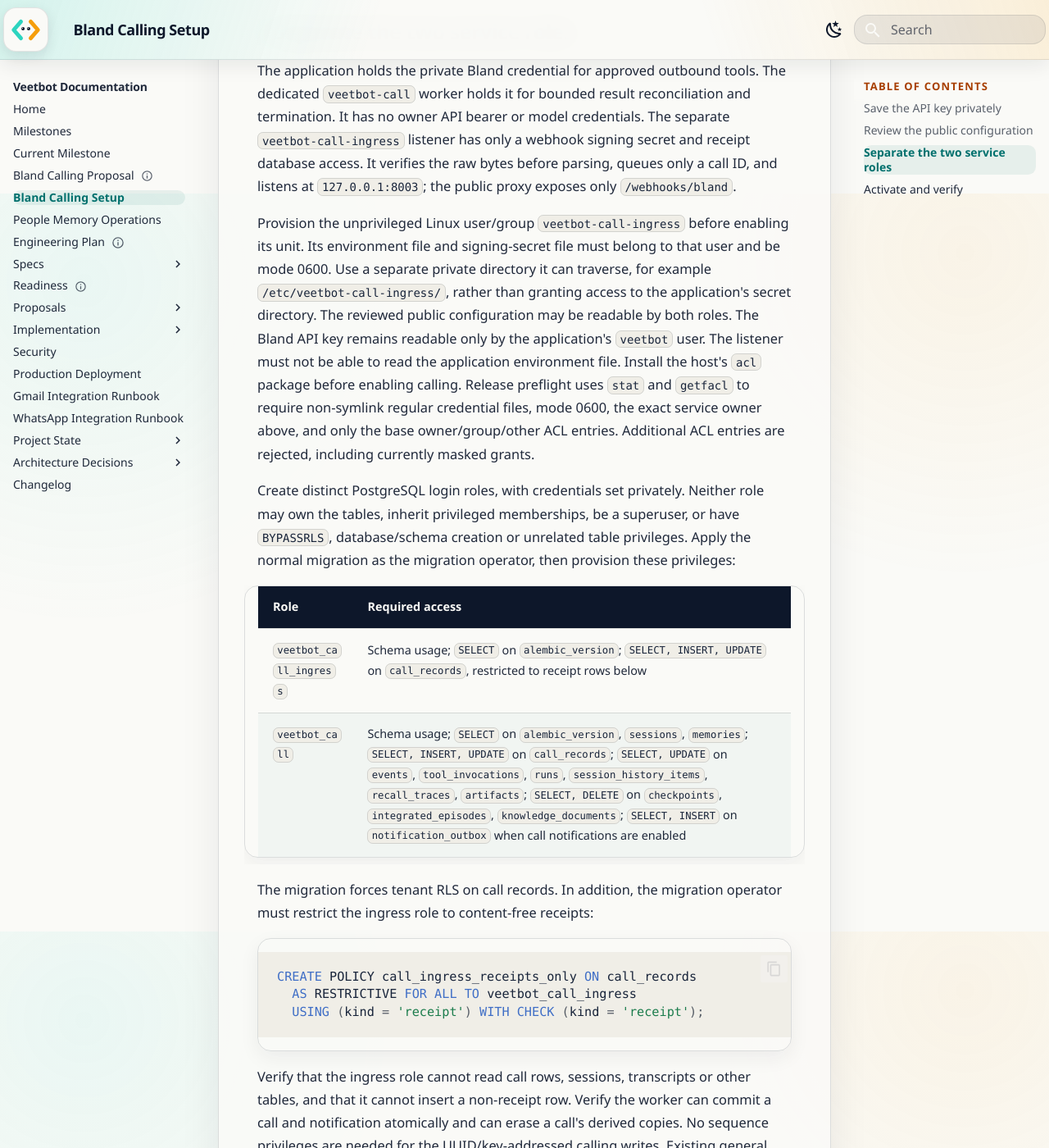
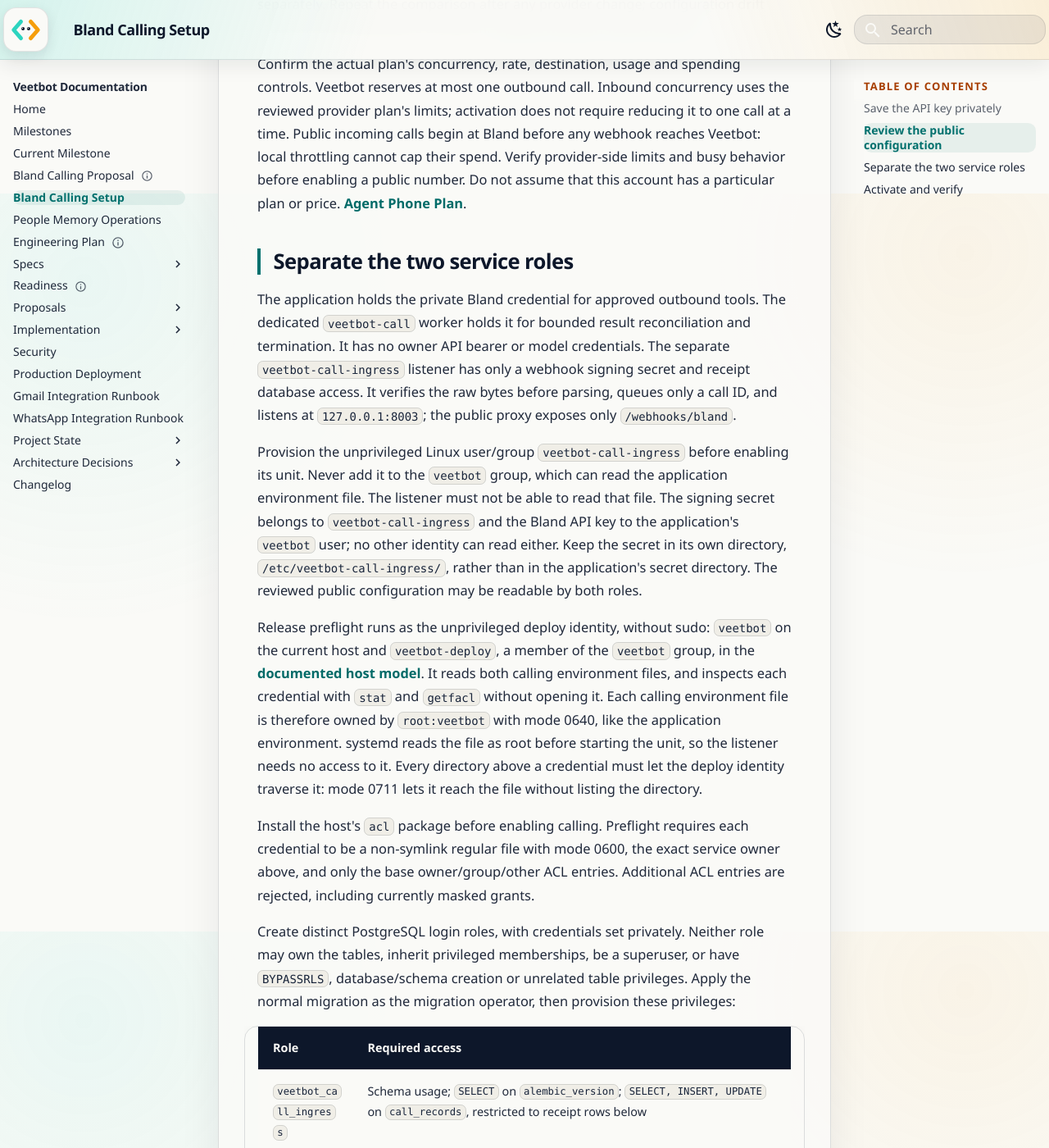
Before and after one commit to avitus/veetbot, an MkDocs documentation site: the page built from docs/bland-setup.md, in a window 1280 px wide and 1400 px high, scrolled down 2464 px. Shown: the whole window at 82% size. Built offline with MkDocs 1.6.1 and Material for MkDocs 9.7.7, drawn with Linux system fonts in a browser that asks for light colours; some of the changed text lies outside the part shown.

Commit message:
Make the Bland setup permissions pass the unprivileged release preflight
The calling preflight in deploy/app/release.sh runs as the deploy user
without sudo: it reads both calling role environments and stats each
credential. docs/bland-setup.md made the listener's environment
listener-owned with mode 0600 and its secret directory private, so
production release 1d7d830 (CircleCI deploy-app job 4118) failed with
"Permission denied" followed by a misleading "calling role
AGENT_CALL_ENABLED must match the application environment". In the
documented veetbot-deploy model, the veetbot-owned mode-0600 call
environment and a mode-0700 key directory would fail the same way.

Keep the sudo contract unchanged and prescribe root:veetbot mode-0640
calling environments, like the application environment. systemd reads
them as root, so the listener needs no access to its own file.
Credential directories become traverse-only (0711). Credentials stay
mode 0600, owned by their service, with base ACL entries only. The
listener stays outside the veetbot group. The guide now carries these
as commands, and the decision is recorded in docs/plan/bland-calling.md.

The preflight now names an unreadable role environment or an
untraversable credential directory. The release test replays the
guide's commands against a private /etc, then releases as veetbot-deploy
and as veetbot. Each fixture gets the owner-class bits its prescribed
owner, group and mode grant that identity. Layouts from the earlier
guidance must fail with the new diagnostics before any service change.

Reading-Lane: A
Co-Authored-By: Claude Opus 5 <noreply@anthropic.com>
Glen-Conversation: 6eaaad3a-a191-47b0-80b6-b0df4880a98d

````diff
--- a/docs/bland-setup.md
+++ b/docs/bland-setup.md
@@ -18,6 +18,18 @@ The hidden prompt creates a mode-0600 file and refuses to overwrite an existing
 file or symlink. Do not put the key in chat, shell arguments, source control or
 the public profile. Set `BLAND_API_KEY_FILE` to that path in the application and
 call worker environments. Inline `BLAND_API_KEY` is rejected.
+
+On the production host, save the key in the existing traverse-only secret
+directory, which is the path in the example environment:
+
+```bash
+sudo /opt/veetbot/current/.venv/bin/python -m bland_mcp bootstrap \
+  --output-file /etc/veetbot/secrets/bland-api-key
+```
+
+The command creates a missing parent directory with mode 0700. The release
+preflight cannot traverse such a directory (see
+[the service roles](#separate-the-two-service-roles)).
 
 Inspect the account's numbers in the Bland dashboard first. Do not buy a number
 automatically. Confirm the selected number belongs to the same account as the
@@ -97,15 +109,28 @@ database access. It verifies the raw bytes before parsing, queues only a call ID
 and listens at `127.0.0.1:8003`; the public proxy exposes only `/webhooks/bland`.
 
 Provision the unprivileged Linux user/group `veetbot-call-ingress` before enabling
-its unit. Its environment file and signing-secret file must belong to that user
-and be mode 0600. Use a separate private directory it can traverse, for example
-`/etc/veetbot-call-ingress/`, rather than granting access to the application's
-secret directory. The reviewed public configuration may be readable by both
-roles. The Bland API key remains readable only by the application's `veetbot`
-user. The listener must not be able to read the application environment file.
-Install the host's `acl` package before enabling calling. Release preflight uses
-`stat` and `getfacl` to require non-symlink regular credential files, mode 0600,
-the exact service owner above, and only the base owner/group/other ACL entries.
+its unit. Never add it to the `veetbot` group, which can read the application
+environment file. The listener must not be able to read that file. The signing
+secret belongs to `veetbot-call-ingress` and the Bland API key to the
+application's `veetbot` user; no other identity can read either. Keep the
+secret in its own directory, `/etc/veetbot-call-ingress/`, rather than in the
+application's secret directory. The reviewed public configuration may be
+readable by both roles.
+
+Release preflight runs as the unprivileged deploy identity, without sudo:
+`veetbot` on the current host and `veetbot-deploy`, a member of the `veetbot`
+group, in the [documented host model](deployment.md#one-time-host-preparation).
+It reads both calling environment files, and inspects each credential with
+`stat` and `getfacl` without opening it. Each calling environment file is
+therefore owned by `root:veetbot` with mode 0640, like the application
+environment. systemd reads the file as root before starting the unit, so the
+listener needs no access to it. Every directory above a credential must let the
+deploy identity traverse it: mode 0711 lets it reach the file without listing
+the directory.
+
+Install the host's `acl` package before enabling calling. Preflight requires
+each credential to be a non-symlink regular file with mode 0600, the exact
+service owner above, and only the base owner/group/other ACL entries.
 Additional ACL entries are rejected, including currently masked grants.
 
 Create distinct PostgreSQL login roles, with credentials set privately. Neither
@@ -140,6 +165,37 @@ Use role-specific `DATABASE_URL` values. The owner tenant/principal, configurati
 path and three calling flags must match the application environment. Do not copy
 the full application environment into either role. Use the ingress-specific
 secret directory for `BLAND_WEBHOOK_SECRET_FILE`.
+
+Write the webhook signing secret to
+`/etc/veetbot-call-ingress/bland-webhook-secret` without echoing it or putting
+it in a shell argument. Then apply the ownership and modes; the commands are
+safe to rerun:
+
+```bash
+sudo chown root:veetbot /etc/veetbot/veetbot-call.env \
+  /etc/veetbot/veetbot-call-ingress.env
+sudo chmod 0640 /etc/veetbot/veetbot-call.env \
+  /etc/veetbot/veetbot-call-ingress.env
+sudo install -d -m 0711 /etc/veetbot/secrets
+sudo install -d -m 0711 -o veetbot-call-ingress -g veetbot-call-ingress \
+  /etc/veetbot-call-ingress
+sudo chown veetbot:veetbot /etc/veetbot/secrets/bland-api-key
+sudo chown veetbot-call-ingress:veetbot-call-ingress \
+  /etc/veetbot-call-ingress/bland-webhook-secret
+sudo chmod 0600 /etc/veetbot/secrets/bland-api-key \
+  /etc/veetbot-call-ingress/bland-webhook-secret
+sudo setfacl -b /etc/veetbot/secrets/bland-api-key \
+  /etc/veetbot-call-ingress/bland-webhook-secret
+```
+
+`deploy/app/release.test.sh` replays these commands and releases as both deploy
+identities, so change the two together. A host prepared under earlier
+guidance can fail with `calling role environment is not readable by the deploy
+user` or `calling role credential directory is not traversable by the deploy
+user`. Earlier guidance left the environment files owned by their service with
+mode 0600, and the credential directories at mode 0700. Rerun the commands
+above. If a credential is kept elsewhere, give each directory above it mode
+0711.
 
 ## Activate and verify
 
````
Also changed, not shown: docs/changelog.md (+16 -0 lines), docs/deployment.md (+5 -2 lines), docs/plan/bland-calling.md (+15 -0 lines), 2 other files.
